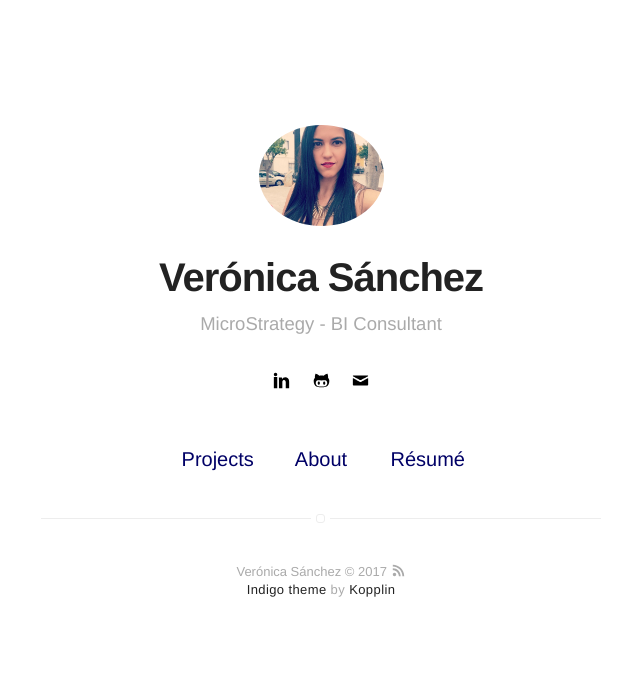
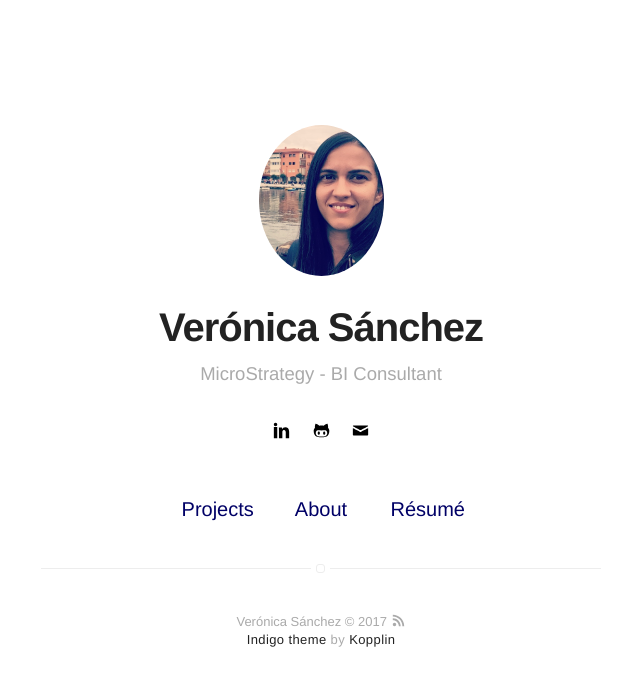
Before and after one commit to veronicasanchez/veronicasanchez, a Jekyll site: the page built from index.html, in a window 1280 px wide. Shown: the top 686 px of the page, without its empty margins (319-959 px from the left). Built offline with Jekyll 4.4.1, drawn with Linux system fonts in a browser that asks for light colours.

Commit message:
changed image

```diff
--- a/_config.yml
+++ b/_config.yml
@@ -8,7 +8,7 @@ description: A blog about technology and stuff related
 # if it's an external image, update below for true
 # better with square images
 external-image: false
-picture: assets/images/profile1.jpg
+picture: assets/images/profile2.jpg
 
 
 # If you want to include your resume, set to true
```
Also changed, not shown: assets/images/profile2.jpg (added).
